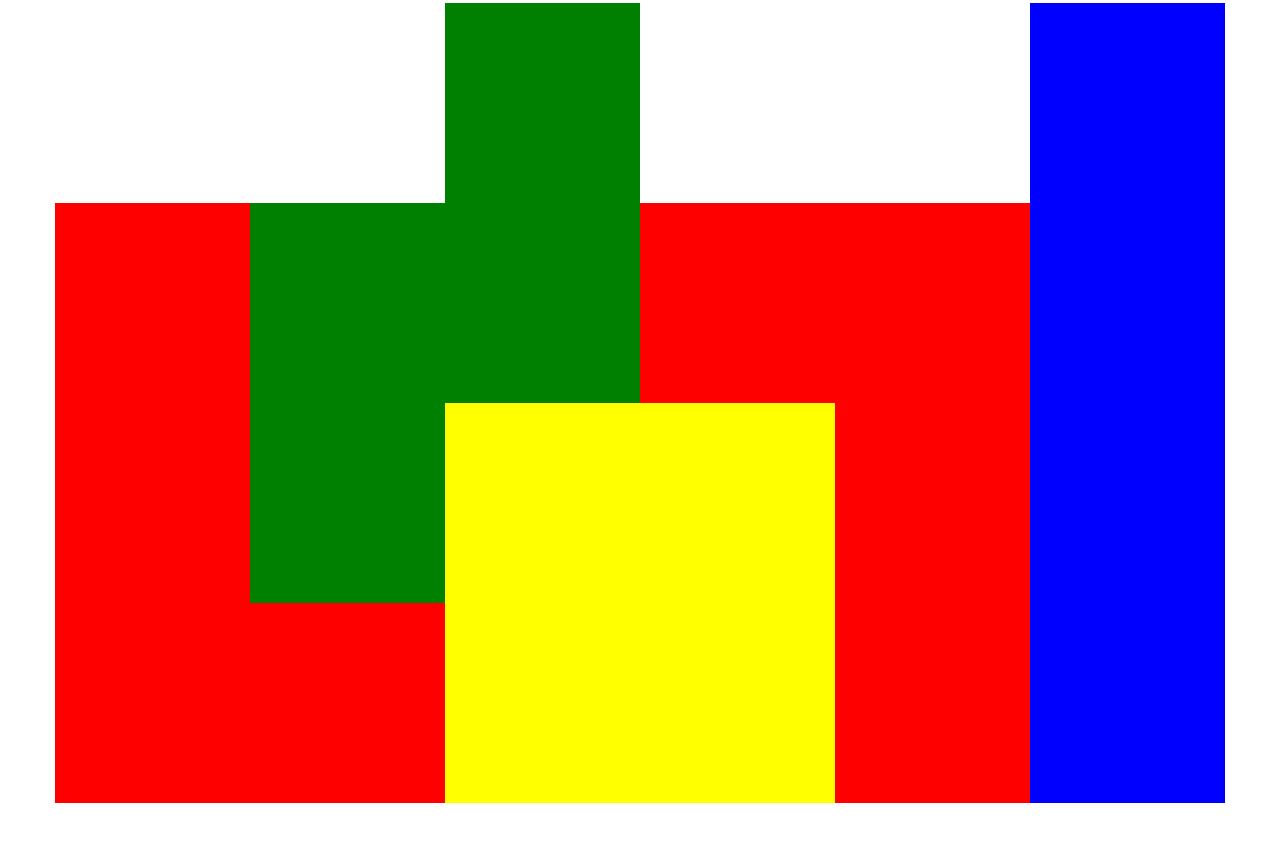
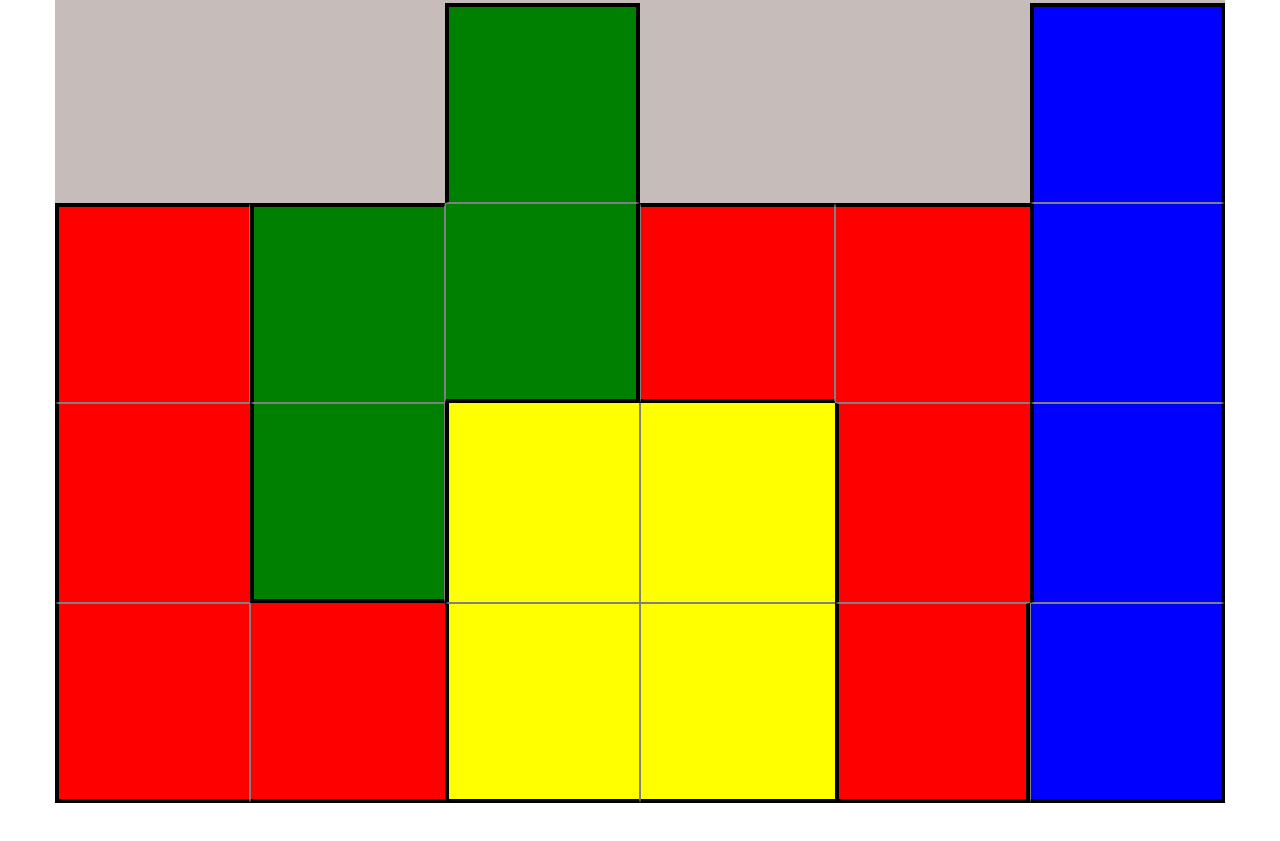
Before and after one commit to GimmikZart/html-css-12bool, a plain HTML site: page index.html in a window 1280 px wide. Shown: the part 1397-2238 px from the top of the page. Drawn offline with Linux system fonts and the light colour scheme.

Commit message:
fine struttura

```diff
--- a/css/style.css
+++ b/css/style.css
@@ -11,7 +11,20 @@
 
 header {
   background-color: blue;
+  width: 50%;
+  margin: 0 auto;
   height: 200px;
+}
+
+img {
+  height: 100%;
+  width: auto;
+  display: inline-block;
+  margin: 0 auto;
+}
+
+main {
+  background-color: rgb(198, 189, 186);
 }
 
 .container {
@@ -29,9 +42,6 @@ header {
 section {
   height: 200px;
 }
-
-
-
 
 .zeta {
   background-color: green;
@@ -53,41 +63,85 @@ section {
   height: 100%;
 }
 
-.sinistra {
-  border-left: 2px solid black;
-  border-right: 1px solid grey;
-}
-
-.destra {
-  border-right: 2px solid black;
+.esternodestra {
+  border-top: 4px solid black;
+  border-right: 4px solid black;
+  border-bottom: 4px solid black;
   border-left: 1px solid grey;
 }
 
-.centro {
-  border-right: 2px solid black;
-  border-left: 2px solid black;
+.esternoalto {
+  border-top: 4px solid black;
+  border-left: 4px solid black;
+  border-right: 4px solid black;
+  border-bottom: 1px solid grey;
+}
+
+.centroverticale {
+  border-right: 4px solid black;
+  border-left: 4px solid black;
   border-top: 1px solid grey;
   border-bottom: 1px solid grey;
   }
 
-.alto {
-  border-top: 2px solid black;
-  border-bottom: 1px solid grey;
+.centrorizzontale {
+  border-right: 1px solid grey;
+  border-left: 1px solid grey;
+  border-top: 4px solid black;
+  border-bottom: 4px solid black;
+
 }
 
-.basso {
-  border-top: 1px solid grey;
-  border-bottom: 2px solid black;
+
+.altosinistra {
+    border-top: 4px solid black;
+    border-left: 4px solid black;
+    border-bottom: 1px solid grey;
+    border-right: 1px solid grey;
+  }
+
+.altodestra {
+  border-top: 4px solid black;
+  border-right: 4px solid black;
+  border-bottom: 1px solid grey;
+  border-left: 1px solid grey;
+
 }
 
-.esternodestra {
-  border-top: 2px solid black;
-  border-right: 2px solid black;
-  border-bottom: 2px solid black;
+
+.bassosinistra {
+  border-bottom: 4px solid black;
+  border-left: 4px solid black;
+  border-top: 1px solid grey;
+  border-right: 1px solid grey;
+}
+
+.bassodestra {
+  border-right: 4px solid black;
+  border-bottom: 4px solid black;
+  border-left: 1px solid grey;
+  border-top: 1px solid grey;
+}
+
+.esternobasso {
+  border-top: 1px solid grey;
+  border-left: 4px solid black;
+  border-right: 4px solid black;
+  border-bottom: 4px solid black;
 }
 
 .esternosinistra {
-  border-top: 2px solid black;
-  border-left: 2px solid black;
-  border-bottom: 2px solid black;
+  border-top: 4px solid black;
+  border-left: 4px solid black;
+  border-bottom: 4px solid black;
+  border-right: 1px solid grey;
 }
+
+
+.debugbordosopra {
+ border-top: none;
+}
+
+.debugbordodestra {
+ border-right: none;
+}
--- a/index.html
+++ b/index.html
@@ -9,19 +9,20 @@
   <body class="container">
 <!-- --------------------------------------------------- -->
     <header>
+      <img src="img/PikPng.com_game-theory-logo-png_691820.png" alt="">
 
 
     </header>
 
 <!-- -------------------------------------------------- -->
-    <main>
+    <main class="container">
       <!-- RIGA UNO -->
       <section class="rigauno sezionevuota">
       </section>
 
       <!-- RIGA DUE -->
       <section class="rigadue col-4 col-offset-8 zeta">
-        <div class=" interno col-6 alto sinistra">
+        <div class=" interno col-6 altosinistra">
 
         </div>
         <div class=" interno col-6 esternodestra">
@@ -34,7 +35,7 @@
         <div class="interno col-6 esternosinistra">
 
         </div>
-        <div class="interno col-6 basso destra">
+        <div class="interno col-6 bassodestra">
 
         </div>
       </section>
@@ -53,51 +54,102 @@
 
       <!-- RIGA SETTE -->
       <section class="rigasette col-2 col-offset-4 zeta">
+        <div class="interno esternoalto">
+
+        </div>
       </section>
 
       <section class="rigasette col-2 col-offset-4 lungo">
+        <div class="interno esternoalto">
+
+        </div>
       </section>
 
       <!-- RIGA OTTO -->
       <section class="rigaotto col-2 elle">
+        <div class="interno altosinistra">
+
+        </div>
       </section>
 
       <section class="rigaotto col-4 zeta">
+        <div class="interno col-6 altosinistra">
+        </div>
+        <div class="interno col-6 bassodestra">
+        </div>
       </section>
 
       <section class="rigaotto col-4 elle">
+        <div class="interno col-6 centrorizzontale">
+        </div>
+        <div class="interno col-6 altodestra debugbordodestra">
+
+        </div>
       </section>
 
       <section class="rigaotto col-2 lungo">
+        <div class="interno centroverticale">
+
+        </div>
       </section>
 
       <!-- RIGA NOVE -->
       <section class="riganove col-2 elle">
+        <div class="interno centroverticale debugbordodestra">
+
+        </div>
       </section>
 
       <section class="riganove col-2 zeta">
+        <div class="interno bassosinistra">
+
+        </div>
       </section>
 
       <section class="riganove col-4 quad">
+        <div class="interno col-6 altosinistra debugbordosopra">
+
+        </div>
+        <div class="interno col-6 altodestra debugbordosopra debugbordodestra">
+
+        </div>
       </section>
 
       <section class="riganove col-2 elle">
+        <div class="interno centroverticale debugbordodestra">
+
+        </div>
       </section>
 
       <section class="riganove col-2 lungo">
+        <div class="interno centroverticale">
+
+        </div>
       </section>
 
       <!-- RIGA DIECI -->
       <section class="rigadieci col-4 elle">
+        <div class="interno col-6 bassosinistra">
+        </div>
+        <div class="interno col-6 esternodestra debugbordosopra debugbordodestra">
+        </div>
       </section>
 
       <section class="rigadieci col-4 quad">
+        <div class="interno col-6 bassosinistra">
+        </div>
+        <div class="interno col-6 bassodestra debugbordodestra">
+        </div>
       </section>
 
       <section class="rigadieci col-2 elle">
+        <div class="interno esternobasso">
+        </div>
       </section>
 
       <section class="rigadieci col-2 lungo">
+        <div class="interno bassodestra">
+        </div>
       </section>
 
 
```
Also changed, not shown: img/PikPng.com_game-theory-logo-png_691820.png (added).
